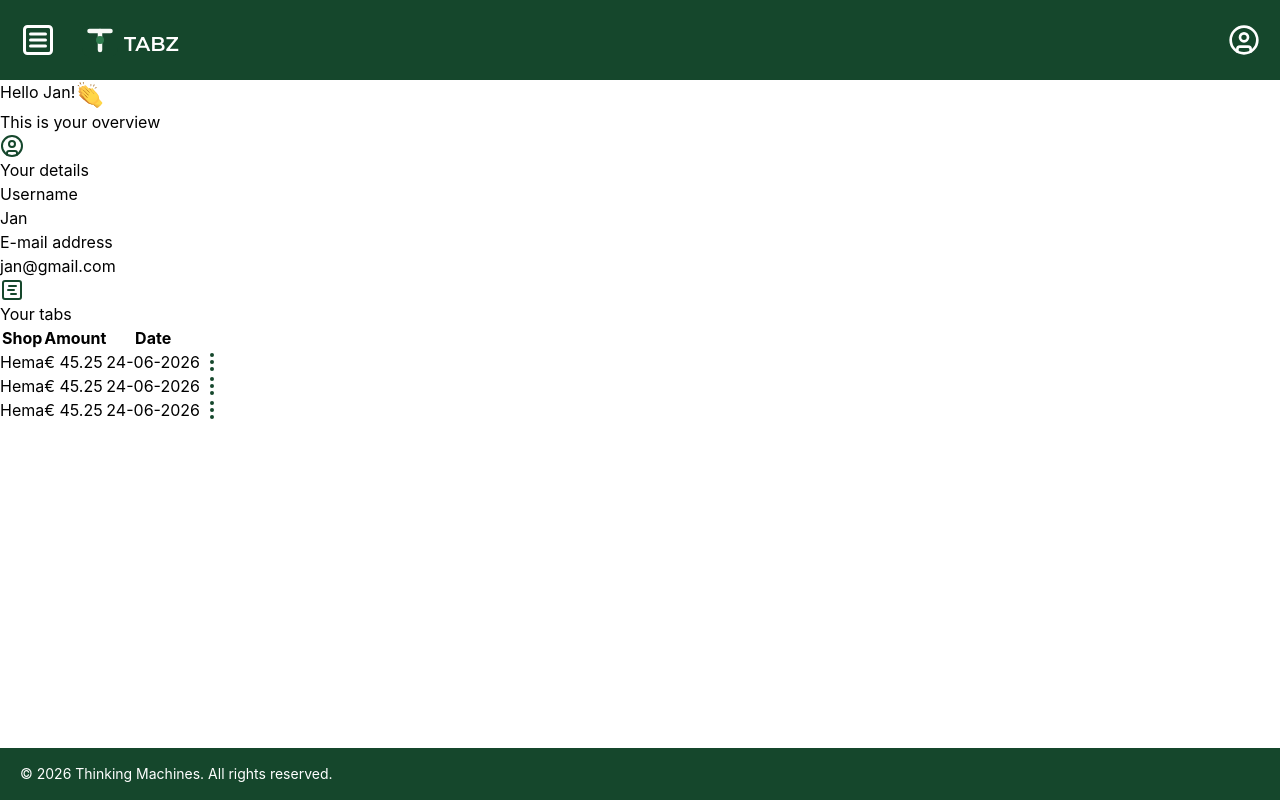
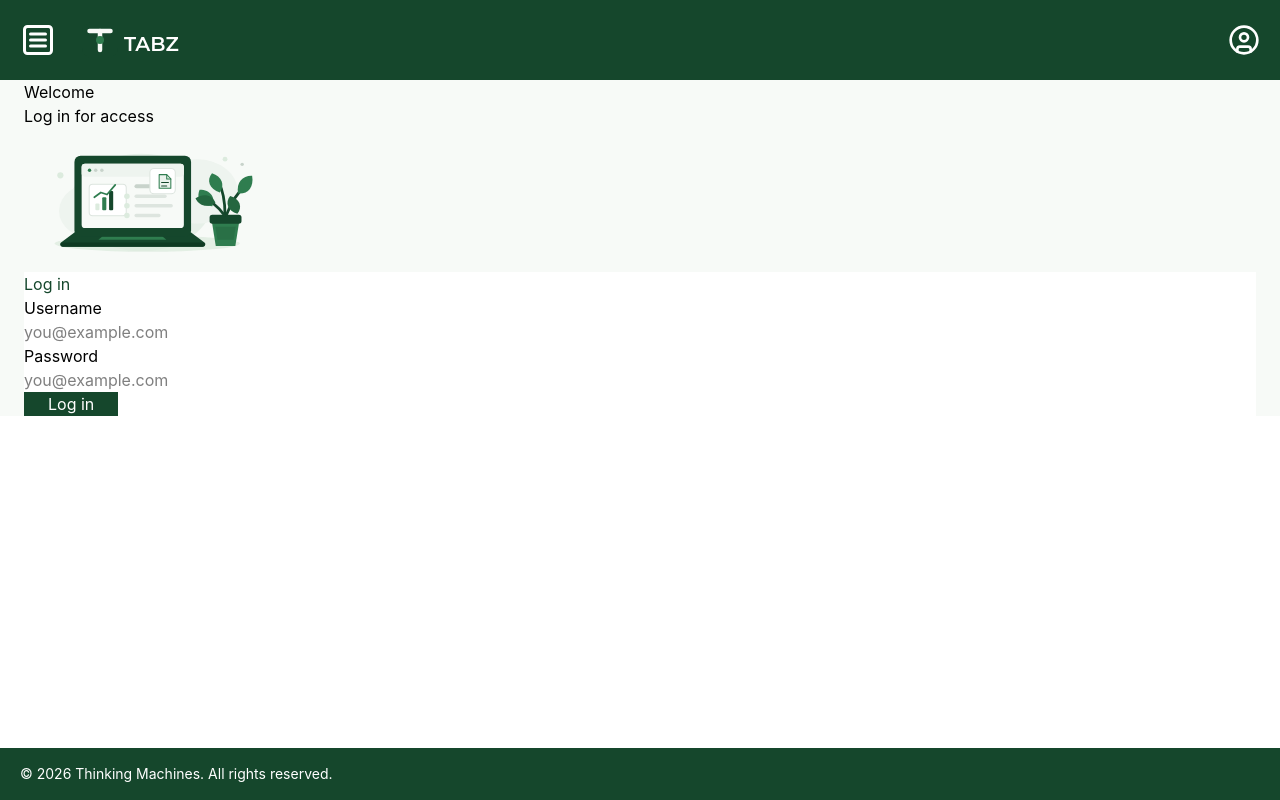
Before and after one commit to EAM26/tabz-frontend, a React (Vite) app: page /user in a window 1280 px wide. Built offline with nearby package versions, Linux system fonts and the light colour scheme; a web font is replaced by a local one.

Commit message:
Setup Login page with basic elements

```diff
--- a/src/App.jsx
+++ b/src/App.jsx
@@ -1,11 +1,26 @@
 import UserPage from "./components/UserPage.jsx";
-import NavBar from "./components/NavBar.jsx";
+import NavBarApp from "./components/NavBarApp.jsx";
 import Footer from "./components/Footer.jsx";
+import {useState} from "react";
+import Login from "./components/Login.jsx";
 
 function App() {
+    const [login, setLogin] = useState(false);
+    if(!login) {
         return (
             <div  className="flex min-h-screen flex-col">
-          <NavBar/>
+                <NavBarApp/>
+                <main className="flex-1">
+                    <Login/>
+                </main>
+                <Footer/>
+            </div>
+        );
+    }
+    else {
+        return (
+            <div  className="flex min-h-screen flex-col">
+                <NavBarApp/>
                 <main className="flex-1">
                     <UserPage/>
                 </main>
@@ -14,4 +29,7 @@ function App() {
         );
     }
 
+
+}
+
 export default App;
--- /dev/null
+++ b/src/components/Login.jsx
@@ -0,0 +1,57 @@
+import {useState} from "react";
+
+
+
+function Login() {
+
+    const [username, setUsername] = useState("");
+    const [password, setPassword] = useState("");
+
+    function handleSubmit(event) {
+        event.preventDefault();
+
+        const loginRequest = {
+            username: username,
+            password: password,
+        }
+
+        console.log("username: " + username);
+        console.log("password: " + password);
+    }
+
+    return (
+        <div className="bg-tabz-background px-6">
+            <h1>Welcome</h1>
+            <p>Log in for access</p>
+            <img className="h-36" src="/tabz-dashboard-illustration.svg" alt="main-logo"/>
+            <div className="bg-white ">
+                <h3 className="text-[#15472c]">Log in</h3>
+                <form onSubmit={handleSubmit}>
+                    <div className="flex flex-col">
+                        <label htmlFor="username">Username</label>
+                        <input
+                            id="username"
+                            type="text"
+                            value={username}
+                            onChange={(event) => setUsername(event.target.value)}
+                            placeholder="you@example.com"
+                        />
+                    </div>
+                    <div className="flex flex-col">
+                        <label htmlFor="password">Password</label>
+                        <input
+                            id="password"
+                            type="password"
+                            value={password}
+                            onChange={(event) => setPassword(event.target.value)}
+                            placeholder="you@example.com"
+                        />
+                    </div>
+                    <button className="bg-tabz-dark px-6 text-white" type="submit">Log in</button>
+                </form>
+            </div>
+        </div>
+    );
+}
+
+export default Login;
--- a/src/components/NavBar.jsx
+++ b/src/components/NavBarApp.jsx
@@ -1,4 +1,4 @@
-function NavBar() {
+function NavBarApp() {
     return (
         <div className="flex items-center bg-[#15472c] px-5 py-4">
             <button>
@@ -26,4 +26,4 @@ function NavBar() {
     );
 }
 
-export default NavBar;
+export default NavBarApp;
--- a/src/index.css
+++ b/src/index.css
@@ -18,3 +18,18 @@ body,
     --font-poppins: "Poppins", system-ui, sans-serif;
     --font-montserrat: "Montserrat", ui-sans-serif, system-ui, sans-serif;
 }
+
+@theme {
+    --color-tabz-dark: #15472C;
+    --color-tabz-dark-hover: #0E3A22;
+    --color-tabz-primary: #2F7D4F;
+    --color-tabz-primary-hover: #24663F;
+    --color-tabz-background: #F7FAF7;
+    --color-tabz-surface: #FFFFFF;
+    --color-tabz-soft: #EEF4EF;
+    --color-tabz-border: #DDE5DF;
+    --color-tabz-text: #17211A;
+    --color-tabz-muted: #66736A;
+    --color-tabz-placeholder: #9AA5A0;
+    --color-tabz-link: #1F5C38;
+}
```
Also changed, not shown: public/login form green.png (added), public/tabz-dashboard-illustration.svg (added). Lines whose indentation alone changed are shown as unchanged.
